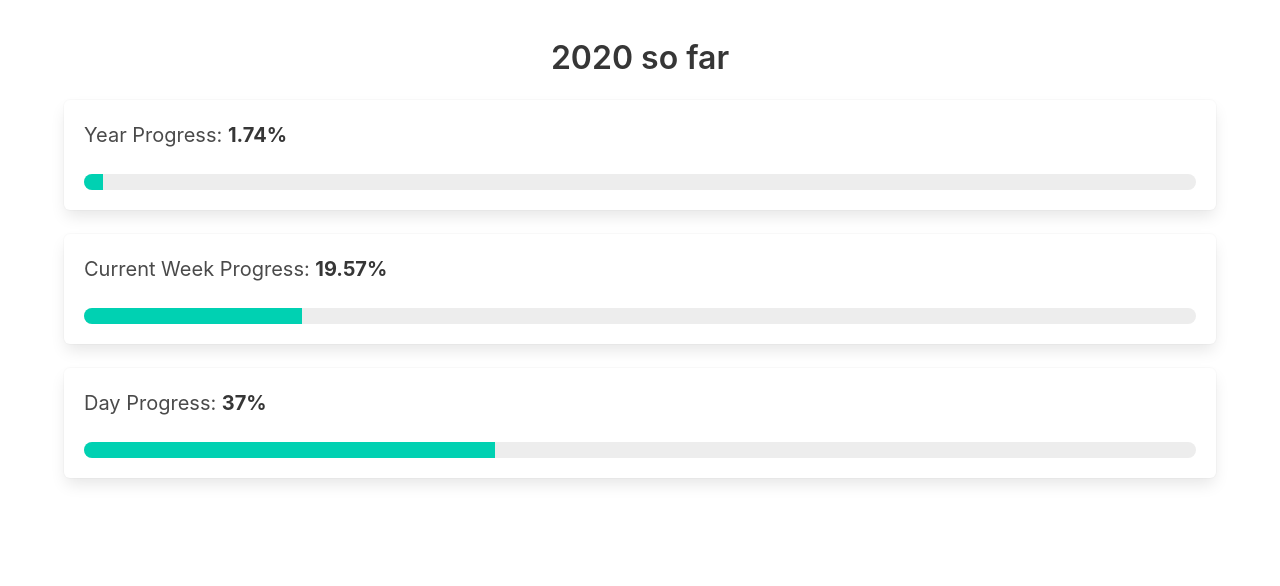
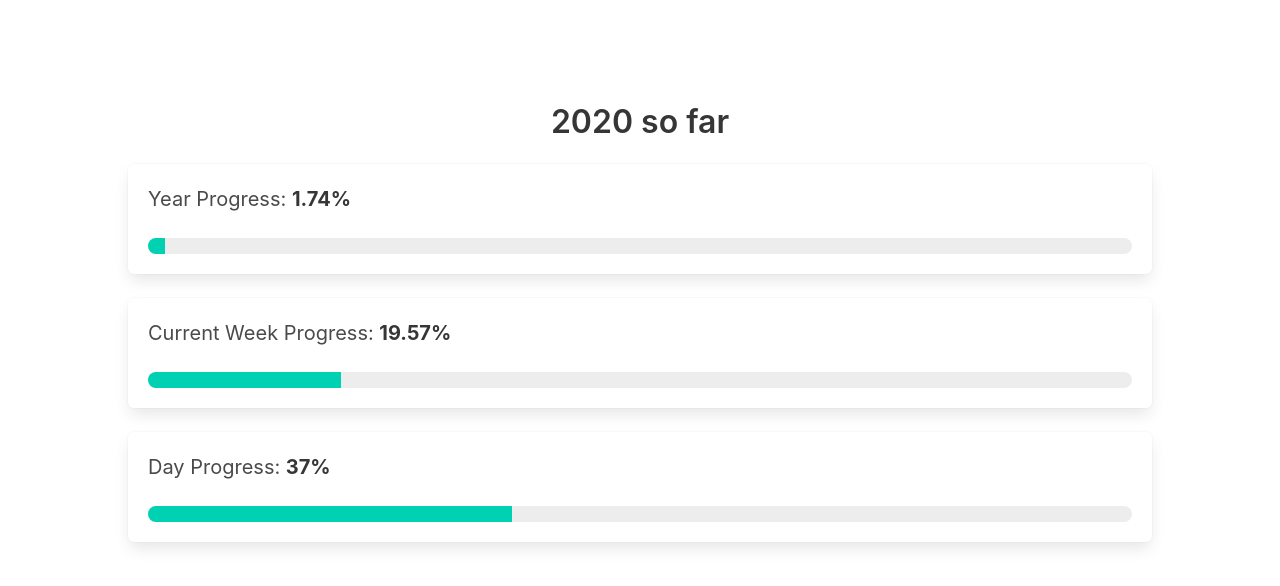
Before and after one commit to alenthomas/fleeting-time, a React (Create React App) app: page / in a window 1280 px wide. Shown: the top 586 px of the page. Built offline with nearby package versions, Linux system fonts and the light colour scheme.

Commit message:
Style changes

```diff
--- a/src/App.scss
+++ b/src/App.scss
@@ -3,6 +3,7 @@
 .container {
   text-align: center;
   margin-top: 5vh;
+  padding: 5%;
   .box {
     text-align: left;
   }
```
